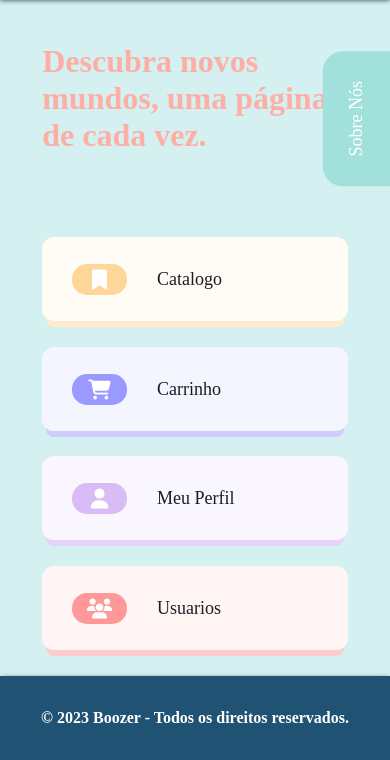
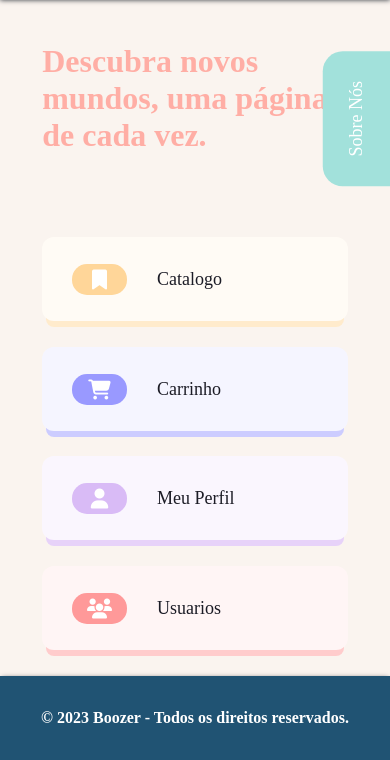
Before and after one commit to Omigaass/INDEV_BOOZER, a PHP site: page /HTML/ABRE_MENU.html in a window 390 px wide. Shown: the part 84-844 px from the top of the page. Run offline with PHP 8.4, Linux system fonts and the light colour scheme; some libraries are stand-ins or nearby versions; some web fonts are replaced.

Commit message:
Update ABRE_MENU.CSS

```diff
--- a/CSS/ABRE_MENU.CSS
+++ b/CSS/ABRE_MENU.CSS
@@ -222,7 +222,6 @@
         height: calc(100% - 20vh);
         display: flex;
         flex-direction: column;
-        background-color: var(--softcolor01);
     }
 
     .body_title{
```
